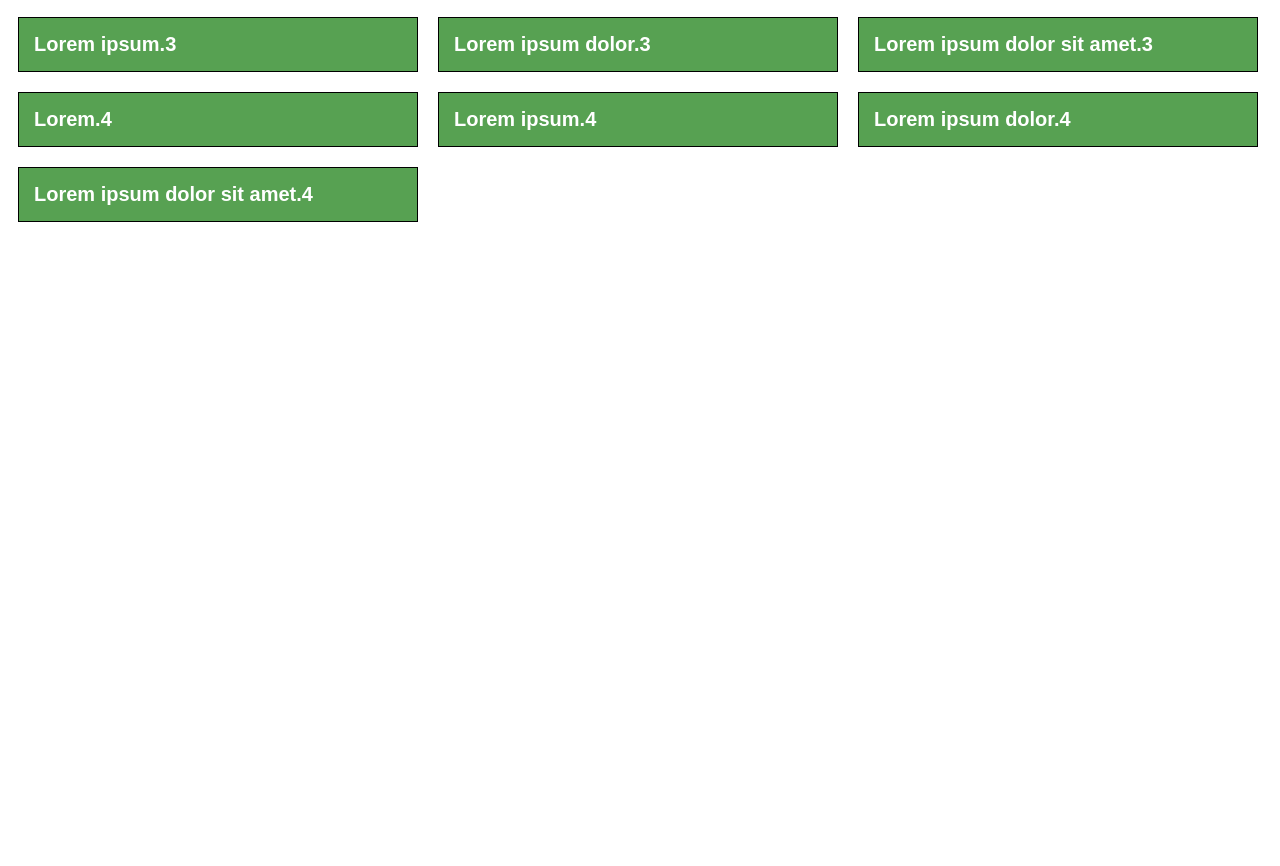
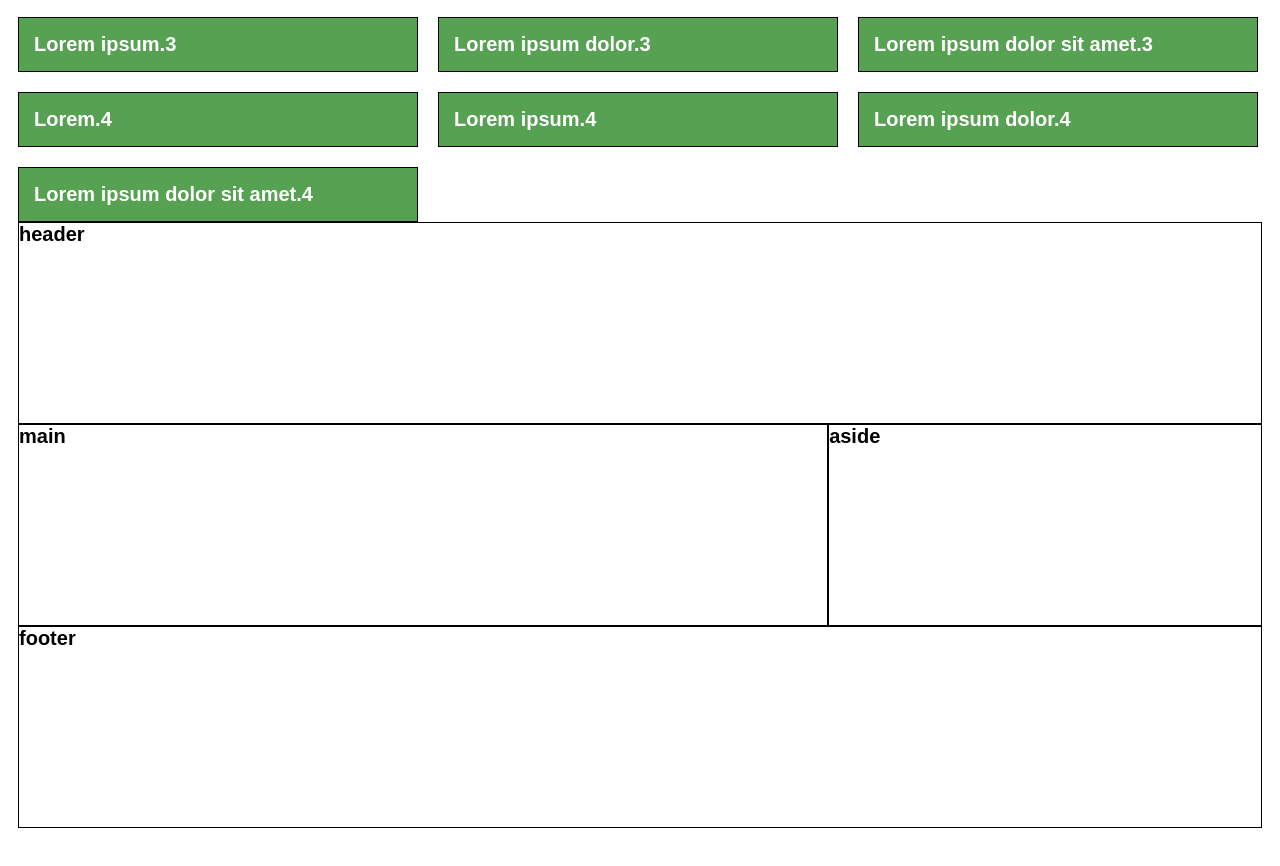
Before and after one commit to mialkin/web-design, a plain HTML site: page css-grid/index.html in a window 1280 px wide. Shown: the part 626-1492 px from the top of the page. Before the commit the page ends 906 px from the top, so only its background shows below. Drawn offline with Linux system fonts and the light colour scheme.

Commit message:
Learn grid-template-areas

```diff
--- a/css-grid/index.html
+++ b/css-grid/index.html
@@ -24,5 +24,12 @@
     <div class="item">Lorem ipsum dolor.4</div>
     <div class="item">Lorem ipsum dolor sit amet.4</div>
 </div>
+
+<div class="wrapper">
+    <div class="header element">header</div>
+    <main class="main element">main</main>
+    <aside class="aside element">aside</aside>
+    <footer class="footer element">footer</footer>
+</div>
 </body>
 </html>
--- a/css-grid/style.css
+++ b/css-grid/style.css
@@ -63,3 +63,33 @@ body {
     grid-column: one/item3;
     grid-row: 1/span 2;
 }
+
+.wrapper {
+    display: grid;
+    grid-template-areas:
+"header header header"
+"main main aside"
+"footer footer footer";
+    /*    Use dot (.) to make empty space*/
+}
+
+.element {
+    border: 1px solid #000;
+    height: 200px;
+}
+
+.header {
+    grid-area: header;
+}
+
+.main {
+    grid-area: main;
+}
+
+.aside {
+    grid-area: aside;
+}
+
+.footer {
+    grid-area: footer;
+}
```
